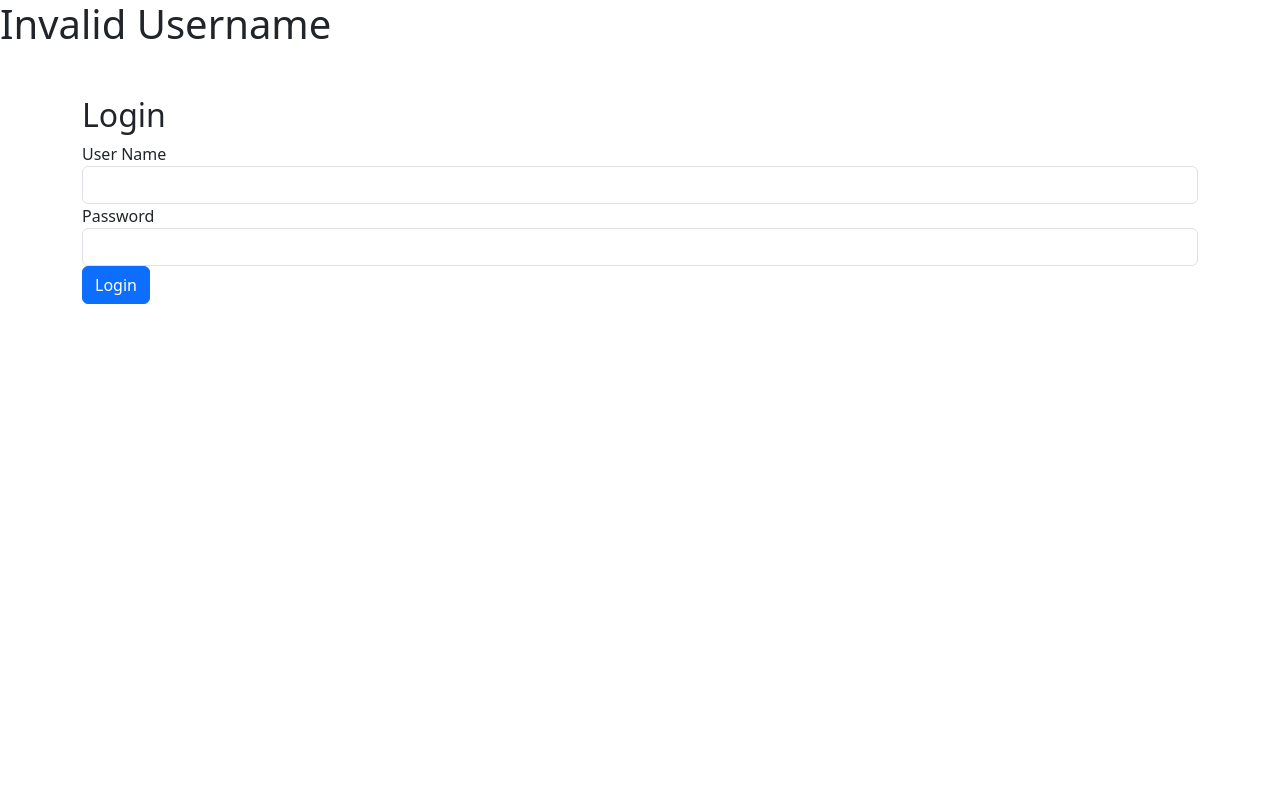
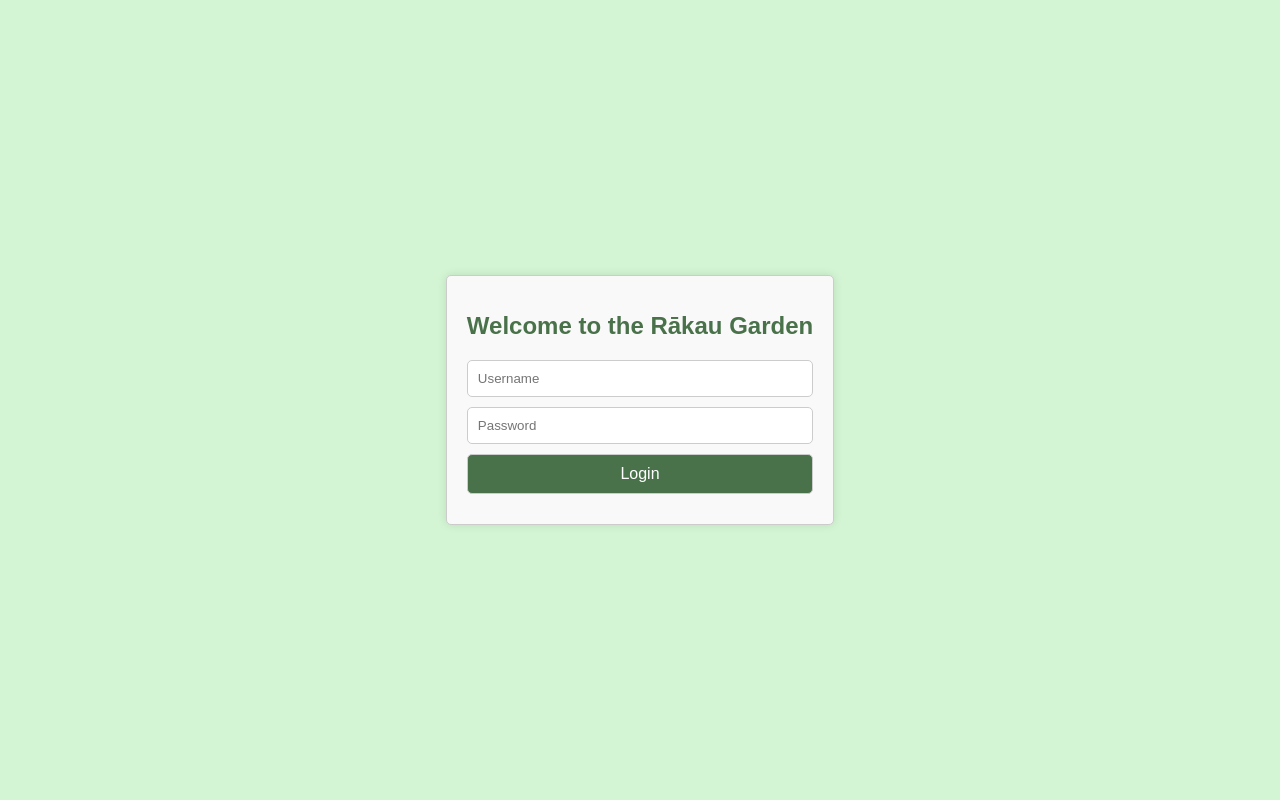
Before and after one commit to AnnieDJ/GardenClass, a Flask app: page /login in a window 1280 px wide. Run offline with Flask 3, Linux system fonts and the light colour scheme; some libraries are stand-ins or nearby versions.

Commit message:
Update Login function
Update Login function front end

```diff
--- a/app/home_views.py
+++ b/app/home_views.py
@@ -9,63 +9,50 @@ def home():
     return render_template('home.html')
 @app.route('/login', methods=['GET', 'POST'])
 def login():
-    # Output message if something goes wrong...
-    msg = ''
-    # Check if "username" and "password" POST requests exist (user submitted form)
+    # Check if the message exists in the session
+    msg = session.pop('msg', None)
+
     if request.method == 'POST' and 'username' in request.form and 'password' in request.form:
-        # Create variables for easy access
         username = request.form['username']
         user_password = request.form['password']
 
-        #using for debug loggin function
-        hashed = utils.hashing.hash_value(user_password,salt='schwifty')
-
         cursor = utils.getCursor()
-
         cursor.execute("SELECT * FROM user WHERE user_name = %s", (username,))
         user = cursor.fetchone()
 
-        if user is not None and user[3] == "Member":
-             cursor.execute("SELECT member_id FROM member WHERE user_name = %s", (username,))
-        elif user is not None and user[3] == "Manager":
-             cursor.execute("SELECT manager_id FROM manager WHERE user_name = %s", (username,))
-        elif user is not None and user[3] == "Instructor":
-             cursor.execute("SELECT instructor_id FROM instructor WHERE user_name = %s", (username,))
-        else:
-            msg = 'User does not exist'
-            return render_template('login.html', msg=msg)
+        if user is not None:
+            role = user[3]
+            if role == 'Member':
+                cursor.execute("SELECT member_id FROM member WHERE user_name = %s", (username,))
+            elif role == 'Manager':
+                cursor.execute("SELECT manager_id FROM manager WHERE user_name = %s", (username,))
+            elif role == 'Instructor':
+                cursor.execute("SELECT instructor_id FROM instructor WHERE user_name = %s", (username,))
+            else:
+                msg = 'Invalid User'
+                return render_template('login.html', msg=msg)
 
-        user_id = cursor.fetchone()[0]
-        # Fetch one record and return result
-        account = user[:4] + (user_id,)
-        password = account[2]
+            user_id = cursor.fetchone()[0]
+            account = user[:4] + (user_id,)
+            password = account[2]
 
-        if utils.hashing.check_value(password, user_password, salt='schwifty'):
-            # If account exists in accounts table
-            # Create session data, we can access this data in other routes
+            if utils.hashing.check_value(password, user_password, salt='schwifty'):
                 session['loggedin'] = True
                 session['id'] = account[4]
                 session['username'] = account[1]
                 session['role'] = account[3]
-                # Redirect to home page
 
-                   # Redirect to appropriate home based on role
-                if account[3] == 'Member':
-                     return redirect(url_for('member_dashboard'))
-                elif account[3] == 'Instructor':
+                if role == 'Member':
+                    return redirect(url_for('member_dashboard'))
+                elif role == 'Instructor':
                     return redirect(url_for('instructor_dashboard'))
-                elif account[3] == 'Manager':
+                elif role == 'Manager':
                     return redirect(url_for('manager_dashboard'))
-                else:
-                     return render_template('login.html', message='Invalid credentials')
+            else:
+                msg ='Invalid Password!'
         else:
-           #password incorrect
-            msg ='Invalid Password!'
+            msg ='Invalid Username!'
 
-    else:
-        # Account doesn't exist or username incorrect
-        msg = 'Invalid Username'
-    # Show the login form with message (if any)
     return render_template('login.html', msg=msg)
 
 @app.route('/logout')
--- /dev/null
+++ b/app/static/loginstyle.css
@@ -0,0 +1,44 @@
+body {
+    font-family: Arial, sans-serif;
+    background-color: #d3f5d3;
+    margin: 0;
+    padding: 0;
+    display: flex;
+    justify-content: center;
+    align-items: center;
+    height: 100vh;
+}
+
+.login-container {
+    background-color: #fff;
+    padding: 20px;
+    border-radius: 10px;
+    box-shadow: 0 0 10px rgba(0, 0, 0, 0.1);
+    text-align: center;
+}
+
+h1 {
+    color: #4a724a; /* dark green theme */
+    margin-bottom: 20px;
+}
+
+input[type="text"],
+input[type="password"],
+button {
+    width: 100%;
+    padding: 10px;
+    margin-bottom: 10px;
+    border: 1px solid #ccc;
+    border-radius: 5px;
+    box-sizing: border-box;
+}
+
+button {
+    background-color: #4a724a; /* dark green button */
+    color: #fff; /* white font */
+    cursor: pointer;
+}
+
+button:hover {
+    background-color: #3d5e3d; /* dark green */
+}
--- a/app/templates/login.html
+++ b/app/templates/login.html
@@ -3,23 +3,62 @@
 <head>
     <meta charset="UTF-8">
     <meta name="viewport" content="width=device-width, initial-scale=1.0">
-    <title>Login</title>
-    <link rel="stylesheet" href="{{ url_for('static', filename='css/bootstrap.min.css') }}">
+    <link rel="stylesheet" href="{{ url_for('static', filename='loginstyle.css') }}">
+    <style>
+        .login-container {
+            max-width: 400px;
+            margin: 0 auto;
+            padding: 20px;
+            border: 1px solid #ccc;
+            border-radius: 5px;
+            box-shadow: 0 0 10px rgba(0, 0, 0, 0.1);
+            background-color: #f9f9f9;
+            text-align: center;
+        }
+        .login-container h1 {
+            font-size: 24px;
+            margin-bottom: 20px;
+        }
+        .msg {
+            display: {% if msg %}block{% else %}none{% endif %};
+            margin-bottom: 10px;
+            padding: 10px;
+            background-color: #f2dede;
+            color: #a94442;
+            border: 1px solid #ebccd1;
+            border-radius: 5px;
+        }
+        input[type="text"],
+        input[type="password"],
+        button {
+            display: block;
+            width: 100%;
+            margin-bottom: 10px;
+            padding: 10px;
+            border-radius: 5px;
+            border: 1px solid #ccc;
+            box-sizing: border-box;
+        }
+        button {
+            background-color: #4A724A;
+            color: #fff;
+            font-size: 16px;
+            cursor: pointer;
+        }
+        button:hover {
+            background-color: #386e40;
+        }
+    </style>
+    <title>Rākau Gardening Society Login</title>
 </head>
 <body>
-    <h1>{{msg}}</h1>
-    <div class="container">
-        <h2 class="mt-5">Login</h2>
-        <form method="POST">
-            <div class="form-group">
-                <label for="username">User Name</label>
-                <input type="username" class="form-control" id="username" name="username" required>
-            </div>
-            <div class="form-group">
-                <label for="password">Password</label>
-                <input type="password" class="form-control" id="password" name="password" required>
-            </div>
-            <button type="submit" class="btn btn-primary">Login</button>
+    <div class="login-container">
+        <h1>Welcome to the Rākau Garden</h1>
+        <form action="/login" method="POST">
+            <input type="text" name="username" placeholder="Username" required>
+            <input type="password" name="password" placeholder="Password" required>
+            <div class="msg">{{ msg }}</div>
+            <button type="submit">Login</button>
         </form>
     </div>
 </body>
--- a/app/utils.py
+++ b/app/utils.py
@@ -2,8 +2,11 @@
 from app import connect
 import mysql.connector
 from flask_hashing import Hashing
+from app import app
 
 hashing = Hashing()
+
+app.secret_key = 'secret key of neal first assessment'
 
 dbconn = None
 connection = None
```
